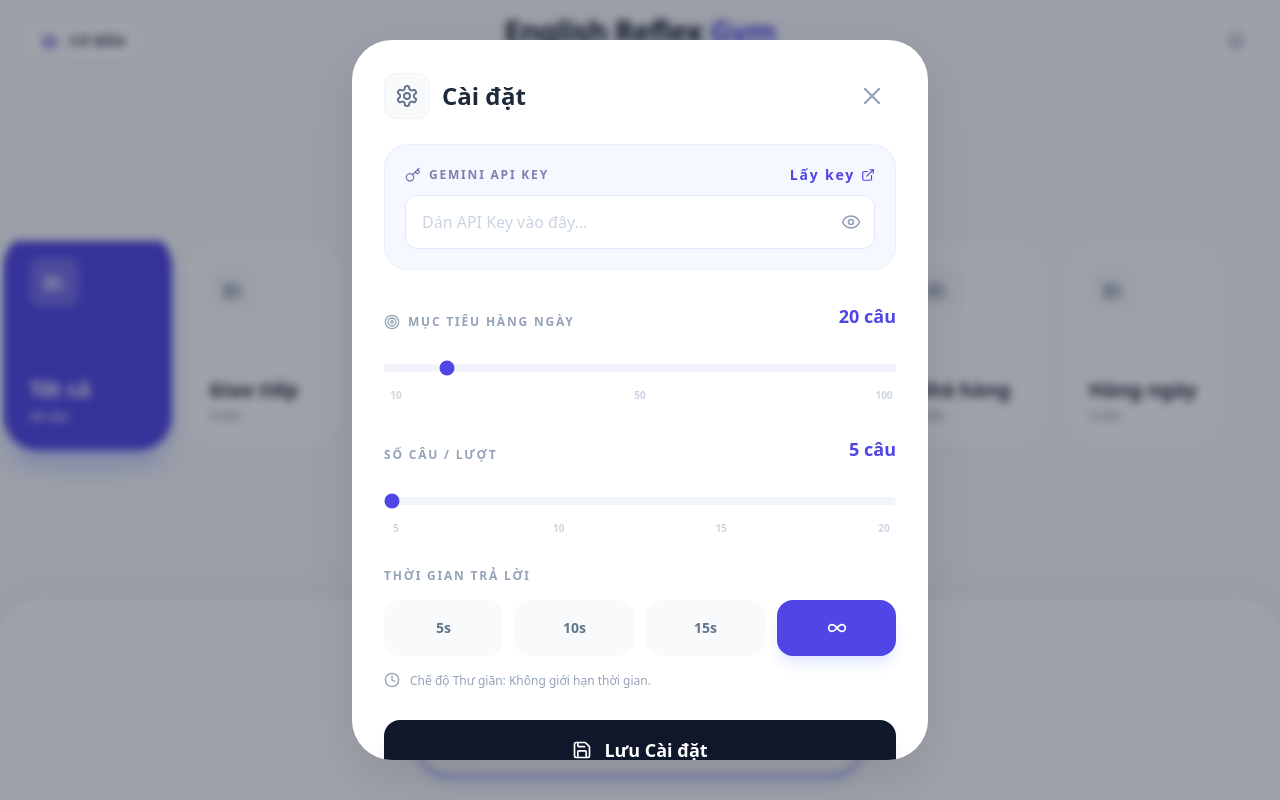
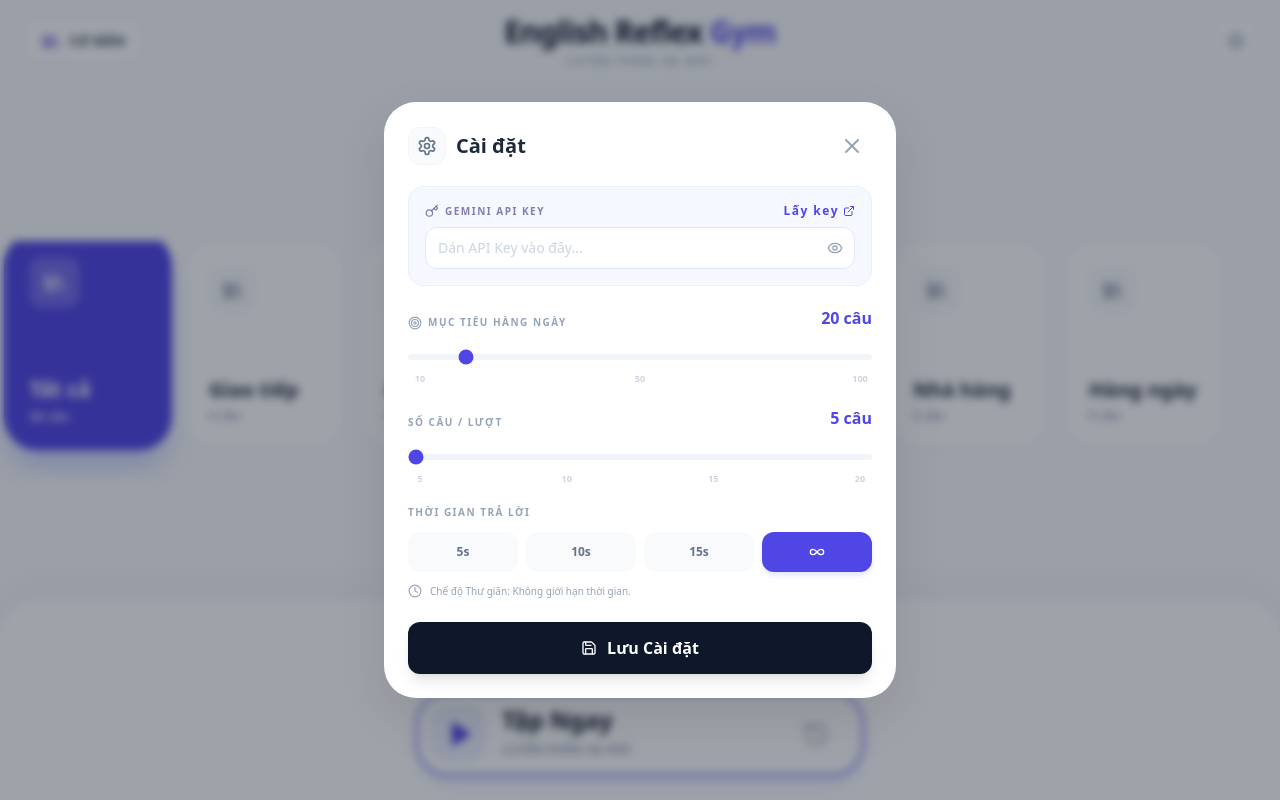
Before and after one commit to springquy/English-Reflex-Gym, a React (Vite) app: page / in a window 1280 px wide. Both pictures are taken after a click on the button 1236 px from the left and 41 px from the top of the page. Built offline with nearby package versions, Linux system fonts and the light colour scheme.

Commit message:
feat(settings): Compact and refine modal layout
Adjusted modal dimensions, padding, and spacing for a more compact and streamlined user experience. Icons and text sizes were also slightly reduced to match the tighter layout.

```diff
--- a/components/SettingsModal.tsx
+++ b/components/SettingsModal.tsx
@@ -25,27 +25,27 @@ export const SettingsModal: React.FC<SettingsModalProps> = ({ settings, onSave,
 
   return (
     <div className="fixed inset-0 bg-slate-900/40 backdrop-blur-sm z-50 flex items-center justify-center p-4 animate-in fade-in duration-300">
-      {/* Increased max-width to max-w-xl for a wider look */}
-      <div className="bg-white rounded-[2.5rem] p-8 w-full max-w-xl shadow-[0_20px_50px_rgba(0,0,0,0.1)] animate-in zoom-in-95 duration-200 max-h-[90vh] overflow-y-auto no-scrollbar flex flex-col">
-        <div className="flex justify-between items-center mb-6 shrink-0">
-          <h2 className="text-2xl font-black text-slate-800 flex items-center gap-3">
-            <div className="p-2.5 bg-slate-50 rounded-xl border border-slate-100">
-              <SettingsIcon className="w-6 h-6 text-slate-500" />
+      {/* Compact layout: max-w-lg, reduced padding, tight spacing */}
+      <div className="bg-white rounded-[2rem] p-6 w-full max-w-lg shadow-[0_20px_50px_rgba(0,0,0,0.1)] animate-in zoom-in-95 duration-200 max-h-[95vh] overflow-y-auto no-scrollbar flex flex-col">
+        <div className="flex justify-between items-center mb-5 shrink-0">
+          <h2 className="text-xl font-black text-slate-800 flex items-center gap-2.5">
+            <div className="p-2 bg-slate-50 rounded-xl border border-slate-100">
+              <SettingsIcon className="w-5 h-5 text-slate-500" />
             </div>
             Cài đặt
           </h2>
-          <button onClick={onClose} className="p-2.5 hover:bg-slate-50 rounded-full transition-colors">
-            <X className="w-7 h-7 text-slate-400" />
+          <button onClick={onClose} className="p-2 hover:bg-slate-50 rounded-full transition-colors">
+            <X className="w-6 h-6 text-slate-400" />
           </button>
         </div>
 
-        <div className="space-y-8 flex-1">
+        <div className="space-y-5 flex-1">
            {/* Section: API Key */}
-           <section className="bg-indigo-50/50 p-5 rounded-3xl border border-indigo-100/50">
-            <label className="flex items-center justify-between text-xs font-black text-indigo-900/60 uppercase tracking-[0.15em] mb-2.5">
-              <span className="flex items-center gap-2"><Key className="w-4 h-4" /> Gemini API Key</span>
-              <a href="https://aistudio.google.com/app/apikey" target="_blank" rel="noreferrer" className="flex items-center gap-1.5 text-indigo-600 hover:underline cursor-pointer normal-case font-bold text-sm">
-                 Lấy key <ExternalLink className="w-3.5 h-3.5" />
+           <section className="bg-indigo-50/50 p-4 rounded-2xl border border-indigo-100/50">
+            <label className="flex items-center justify-between text-[10px] font-black text-indigo-900/60 uppercase tracking-[0.15em] mb-2">
+              <span className="flex items-center gap-1.5"><Key className="w-3.5 h-3.5" /> Gemini API Key</span>
+              <a href="https://aistudio.google.com/app/apikey" target="_blank" rel="noreferrer" className="flex items-center gap-1 text-indigo-600 hover:underline cursor-pointer normal-case font-bold text-xs">
+                 Lấy key <ExternalLink className="w-3 h-3" />
               </a>
             </label>
             <div className="relative">
@@ -54,34 +54,34 @@ export const SettingsModal: React.FC<SettingsModalProps> = ({ settings, onSave,
                 value={tempSettings.apiKey || ''}
                 onChange={(e) => setTempSettings(s => ({ ...s, apiKey: e.target.value }))}
                 placeholder="Dán API Key vào đây..."
-                className="w-full bg-white border border-indigo-100 text-slate-800 text-base font-medium rounded-xl px-4 py-3.5 focus:outline-none focus:ring-2 focus:ring-indigo-500/20 focus:border-indigo-500 transition-all placeholder:text-slate-300 pr-10"
+                className="w-full bg-white border border-indigo-100 text-slate-800 text-sm font-medium rounded-xl px-3 py-2.5 focus:outline-none focus:ring-2 focus:ring-indigo-500/20 focus:border-indigo-500 transition-all placeholder:text-slate-300 pr-9"
               />
               <button
                 type="button"
                 onClick={() => setShowKey(!showKey)}
-                className="absolute right-3.5 top-1/2 -translate-y-1/2 text-slate-400 hover:text-indigo-600 transition-colors"
+                className="absolute right-3 top-1/2 -translate-y-1/2 text-slate-400 hover:text-indigo-600 transition-colors"
               >
-                {showKey ? <EyeOff className="w-5 h-5" /> : <Eye className="w-5 h-5" />}
+                {showKey ? <EyeOff className="w-4 h-4" /> : <Eye className="w-4 h-4" />}
               </button>
             </div>
           </section>
 
           {/* Section: Mục tiêu hàng ngày */}
           <section>
-            <div className="flex justify-between items-end mb-4">
-              <label className="text-xs font-black text-slate-400 uppercase tracking-[0.15em] flex items-center gap-2">
-                <Target className="w-4 h-4" /> MỤC TIÊU HÀNG NGÀY
+            <div className="flex justify-between items-end mb-2">
+              <label className="text-[10px] font-black text-slate-400 uppercase tracking-[0.15em] flex items-center gap-1.5">
+                <Target className="w-3.5 h-3.5" /> MỤC TIÊU HÀNG NGÀY
               </label>
-              <span className="text-indigo-600 font-black text-lg">{tempSettings.dailyGoal || 20} câu</span>
+              <span className="text-indigo-600 font-black text-base">{tempSettings.dailyGoal || 20} câu</span>
             </div>
-            <div className="relative pt-2">
+            <div className="relative pt-1">
               <input
                 type="range" min="10" max="100" step="5"
                 value={tempSettings.dailyGoal || 20}
                 onChange={(e) => setTempSettings(s => ({ ...s, dailyGoal: parseInt(e.target.value) }))}
-                className="w-full h-2 bg-slate-100 rounded-lg appearance-none cursor-pointer accent-indigo-600"
+                className="w-full h-1.5 bg-slate-100 rounded-lg appearance-none cursor-pointer accent-indigo-600"
               />
-              <div className="flex justify-between mt-2.5 text-[10px] font-bold text-slate-300">
+              <div className="flex justify-between mt-1.5 text-[9px] font-bold text-slate-300">
                 <span className="w-6 text-center">10</span>
                 <span className="w-6 text-center">50</span>
                 <span className="w-6 text-center">100</span>
@@ -91,20 +91,20 @@ export const SettingsModal: React.FC<SettingsModalProps> = ({ settings, onSave,
 
           {/* Section: Số lượng câu hỏi */}
           <section>
-            <div className="flex justify-between items-end mb-4">
-              <label className="text-xs font-black text-slate-400 uppercase tracking-[0.15em]">
+            <div className="flex justify-between items-end mb-2">
+              <label className="text-[10px] font-black text-slate-400 uppercase tracking-[0.15em]">
                 Số câu / Lượt
               </label>
-              <span className="text-indigo-600 font-black text-lg">{tempSettings.questionCount} câu</span>
+              <span className="text-indigo-600 font-black text-base">{tempSettings.questionCount} câu</span>
             </div>
-            <div className="relative pt-2">
+            <div className="relative pt-1">
               <input
                 type="range" min="5" max="20" step="5"
                 value={tempSettings.questionCount}
                 onChange={(e) => setTempSettings(s => ({ ...s, questionCount: parseInt(e.target.value) }))}
-                className="w-full h-2 bg-slate-100 rounded-lg appearance-none cursor-pointer accent-indigo-600"
+                className="w-full h-1.5 bg-slate-100 rounded-lg appearance-none cursor-pointer accent-indigo-600"
               />
-              <div className="flex justify-between mt-2.5 text-[10px] font-bold text-slate-300">
+              <div className="flex justify-between mt-1.5 text-[9px] font-bold text-slate-300">
                 <span className="w-6 text-center">5</span><span className="w-6 text-center">10</span>
                 <span className="w-6 text-center">15</span><span className="w-6 text-center">20</span>
               </div>
@@ -113,26 +113,26 @@ export const SettingsModal: React.FC<SettingsModalProps> = ({ settings, onSave,
 
           {/* Section: Thời gian */}
           <section>
-            <label className="block text-xs font-black text-slate-400 uppercase tracking-[0.15em] mb-4">THỜI GIAN TRẢ LỜI</label>
-            <div className="grid grid-cols-4 gap-3">
+            <label className="block text-[10px] font-black text-slate-400 uppercase tracking-[0.15em] mb-3">THỜI GIAN TRẢ LỜI</label>
+            <div className="grid grid-cols-4 gap-2">
               {[5, 10, 15, 0].map(time => (
                 <button
                   key={time}
                   type="button"
                   onClick={() => setTempSettings(s => ({ ...s, timePerQuestion: time }))}
-                  className={`py-4 rounded-2xl text-sm font-black transition-all border-2 ${
+                  className={`py-2.5 rounded-xl text-xs font-black transition-all border-2 ${
                     tempSettings.timePerQuestion === time
-                    ? 'bg-indigo-600 border-indigo-600 text-white shadow-lg shadow-indigo-100'
+                    ? 'bg-indigo-600 border-indigo-600 text-white shadow-md shadow-indigo-100'
                     : 'bg-slate-50 border-transparent text-slate-500 hover:bg-slate-100'
                   }`}
                 >
-                  {time === 0 ? <Infinity className="w-5 h-5 mx-auto" /> : `${time}s`}
+                  {time === 0 ? <Infinity className="w-4 h-4 mx-auto" /> : `${time}s`}
                 </button>
               ))}
             </div>
-            <div className="mt-4 flex items-center gap-2.5 text-slate-400">
-              <Clock className="w-4 h-4 shrink-0" />
-              <p className="text-xs font-medium leading-tight">
+            <div className="mt-3 flex items-center gap-2 text-slate-400">
+              <Clock className="w-3.5 h-3.5 shrink-0" />
+              <p className="text-[10px] font-medium leading-tight">
                 {getTimeModeDescription(tempSettings.timePerQuestion)}
               </p>
             </div>
@@ -144,9 +144,9 @@ export const SettingsModal: React.FC<SettingsModalProps> = ({ settings, onSave,
             onSave(tempSettings);
             onClose();
           }}
-          className="w-full mt-8 py-4 bg-[#0f172a] text-white rounded-2xl font-bold text-lg hover:bg-slate-800 transition-all shadow-xl flex items-center justify-center gap-3 active:scale-95 shrink-0"
+          className="w-full mt-6 py-3.5 bg-[#0f172a] text-white rounded-xl font-bold text-base hover:bg-slate-800 transition-all shadow-lg flex items-center justify-center gap-2.5 active:scale-95 shrink-0"
         >
-          <Save className="w-5 h-5" /> Lưu Cài đặt
+          <Save className="w-4 h-4" /> Lưu Cài đặt
         </button>
       </div>
     </div>
```
